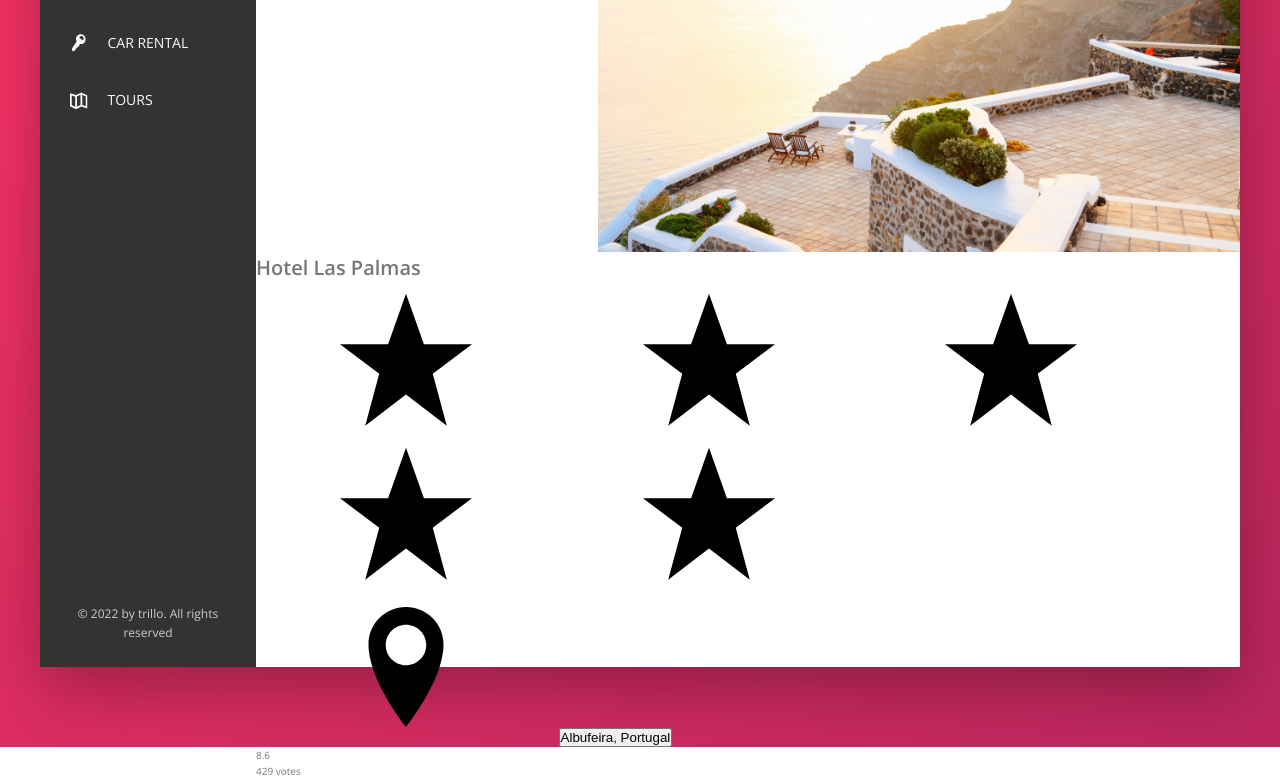
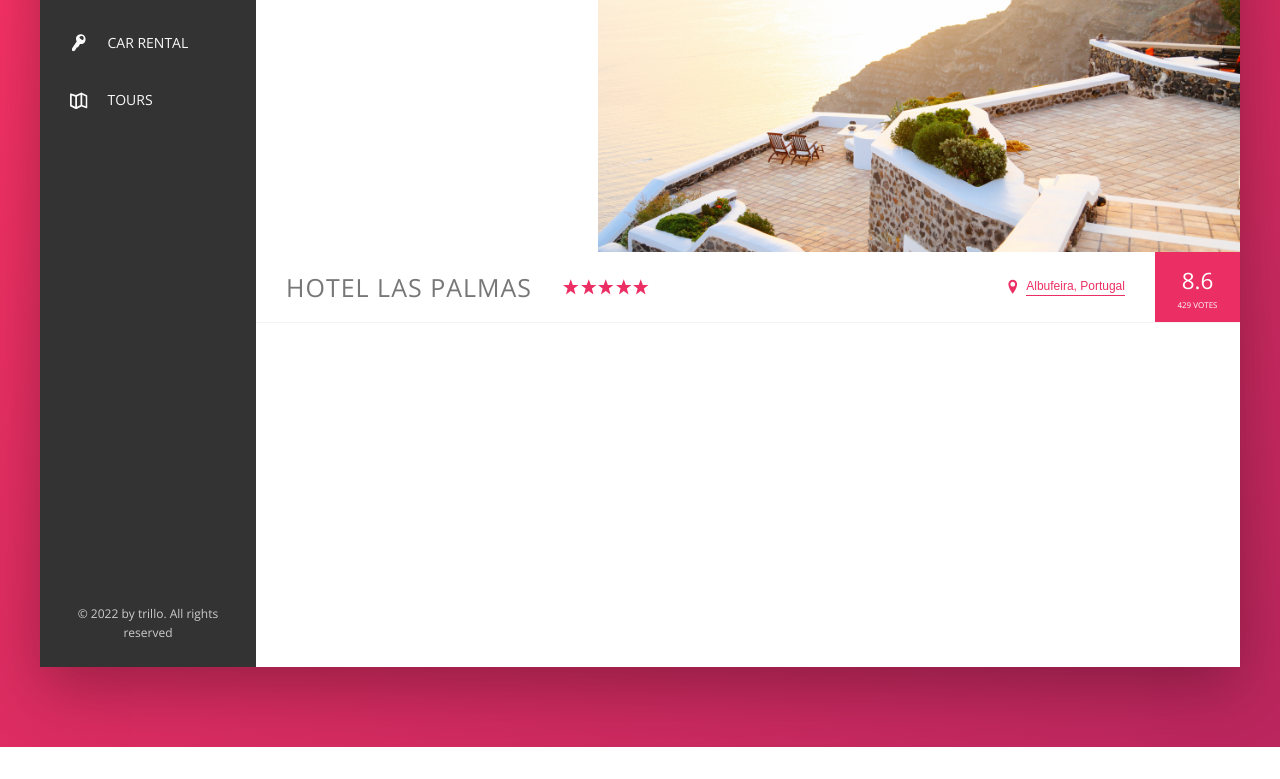
Before and after one commit to erhanertem/Website-Trillo, a website: page index.html in a window 1280 px wide. Shown: the part 283-1062 px from the top of the page. After the commit the page ends 1030 px from the top, so only its background shows below. Drawn offline with nearby package versions, Linux system fonts and the light colour scheme.

Commit message:
Add hotel description block CSS

```diff
--- a/index.html
+++ b/index.html
@@ -134,7 +134,7 @@
 					<!-- DESCRIPTION BLOCK -->
 					<div class="overview">
 						<h1 class="overview__heading">Hotel Las Palmas</h1>
-						<div class="overview__star">
+						<div class="overview__stars">
 							<svg class="overview__icon-star">
 								<use xlink:href="img/sprite.svg#icon-star"></use>
 							</svg>
@@ -156,10 +156,10 @@
 								<use xlink:href="img/sprite.svg#icon-location-pin"></use>
 							</svg>
 							<button class="btn-inline">Albufeira, Portugal</button>
-							<div class="overview__rating">
-								<div class="overview__rating-average">8.6</div>
-								<div class="overview__rating-count">429 votes</div>
-							</div>
+						</div>
+						<div class="overview__rating">
+							<div class="overview__rating-average">8.6</div>
+							<div class="overview__rating-count">429 votes</div>
 						</div>
 					</div>
 					<!--  -->
--- a/sass/_components.scss
+++ b/sass/_components.scss
@@ -224,3 +224,106 @@
 		display: block; //img elements should always have display:block applied to avoid little spoaces left around them
 	}
 }
+
+// DESCRIPTION BLOCK
+
+.overview {
+	display: flex;
+	align-items: center;
+
+	border-bottom: 1px solid var(--color-grey-light-2);
+
+	&__heading {
+		font-size: 2.5rem;
+		font-weight: 400;
+		text-transform: uppercase;
+		letter-spacing: 1px;
+		padding: 1.5rem 3rem;
+	}
+	&__stars {
+		// flex: 1; //graps the entire available space compared to others
+		margin-right: auto; // IMPORTANT: better than flex as the element is not covering the entire space to rip some space
+
+		display: flex;
+	}
+
+	&__icon-star,
+	&__icon-location {
+		height: 1.75rem;
+		width: 1.75rem;
+		fill: var(--color-primary);
+	}
+
+	&__location {
+		font-size: 1.2rem;
+
+		display: flex;
+		align-items: center;
+	}
+
+	&__icon-location {
+		margin-right: 0.5rem;
+	}
+
+	&__rating {
+		background-color: var(--color-primary);
+		color: #fff;
+		margin-left: 3rem;
+		padding: 0 2.25rem;
+		text-align: center;
+
+		align-self: stretch; //strecthes the comntainer to parent flex element
+
+		// centerline the ratings info
+		display: flex;
+		flex-direction: column;
+		justify-content: center;
+
+		&-average {
+			font-size: 2.25rem;
+			font-weight: 300;
+		}
+
+		&-count {
+			font-size: 0.8rem;
+			text-transform: uppercase;
+		}
+	}
+}
+
+.btn-inline {
+	border: none;
+	color: var(--color-primary);
+	font-size: inherit;
+	border-bottom: 1px solid currentColor;
+	padding-bottom: 2px;
+	background-color: transparent;
+	cursor: pointer;
+	transition: all 0.2s;
+
+	display: inline-block;
+
+	&:hover {
+		color: var(--color-grey-dark-1);
+	}
+
+	&:focus {
+		outline: none;
+		animation: pulsate 1s infinite;
+	}
+}
+
+@keyframes pulsate {
+	0% {
+		transform: scale(1);
+		box-shadow: none;
+	}
+	50% {
+		transform: scale(1.05);
+		box-shadow: 0 1rem 4rem rgba(0, 0, 0, 0.25);
+	}
+	100% {
+		transform: scale(1);
+		box-shadow: none;
+	}
+}
--- a/sass/_layout.scss
+++ b/sass/_layout.scss
@@ -15,7 +15,7 @@
 	font-size: 1.4rem;
 	height: 7rem;
 	background-color: var(--color-white);
-	border-bottom: var(--color-grey-light-2);
+	border-bottom: 1px solid var(--color-grey-light-2);
 
 	display: flex;
 	justify-content: space-between;
```
Also changed, not shown: sass/main.css, 1 other file.
